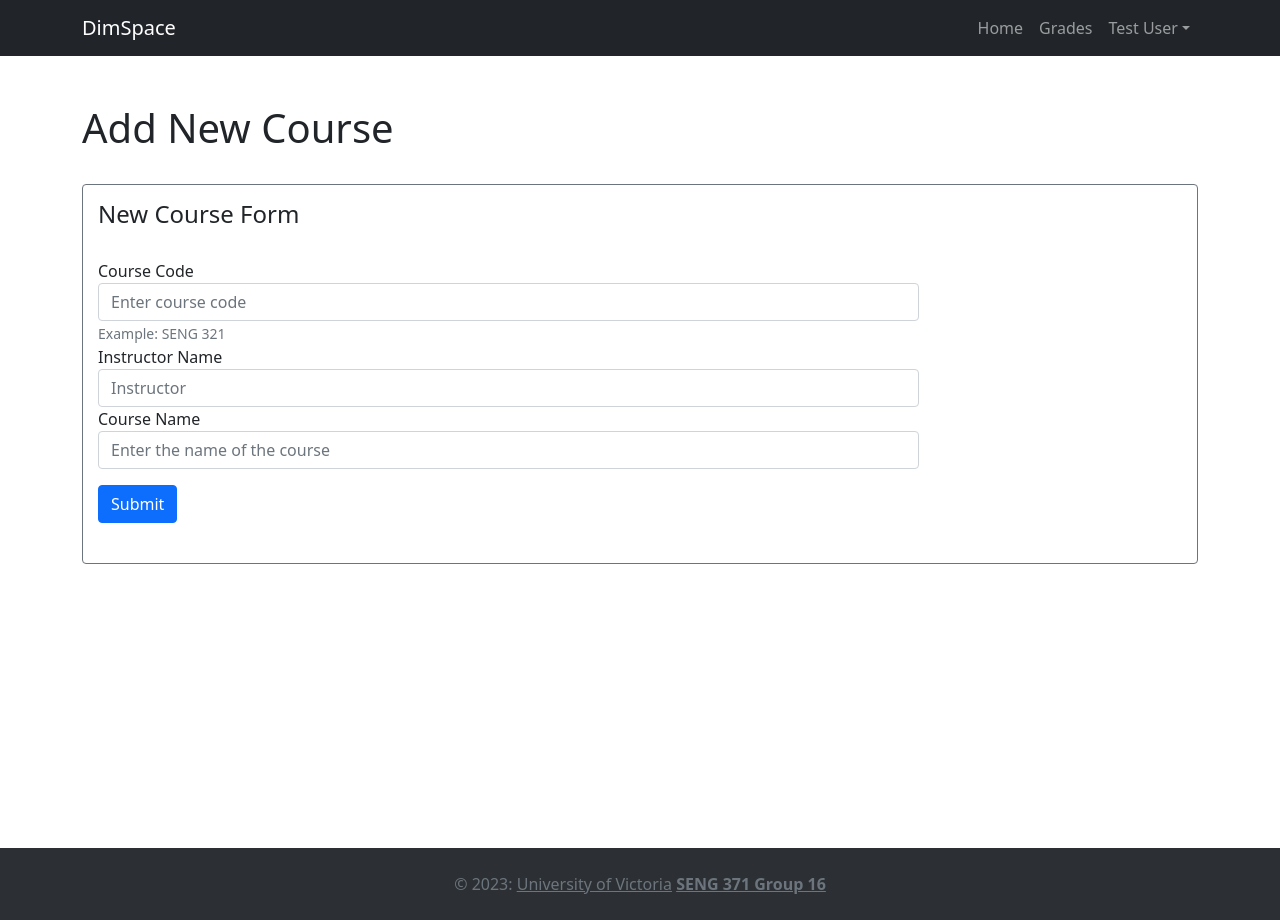
After one commit to stephenneale/seng371-group16, a Django app: page /dimspace/addcourse/ in a window 1280 px wide. The commit adds this page. Run offline with Django 4.2, Linux system fonts and the light colour scheme.

Commit message:
Implement 'Add Course' functionality
POST to spring API with JSON payload

```diff
--- /dev/null
+++ b/as-developers/frontend/dimspace-main/dimapp/templates/addcourse.html
@@ -0,0 +1,31 @@
+{% extends "base.html" %}
+
+{% block content %}
+{% load dimspace_extras %}
+<div class="container">
+    <div class="text mt-5" style="margin-bottom: 2em;">
+        <h1>Add New Course</h1>
+    </div>
+
+    <div class="col courses border border-secondary rounded" style="display: flex; flex-direction: column; padding-bottom: 25px; float: none; overflow: hidden">
+        <h4 style="margin: 15px;">New Course Form</h4>
+
+        <form style="margin: 15px; margin-right: 25%" name="newcourseform" method="post">
+            <div class="form-group">
+              <label for="inputcode">Course Code</label>
+              <input type="code" name="code" class="form-control" id="inputcode" aria-describedby="codeHelp" placeholder="Enter course code">
+              <small id="codeHelp" class="form-text text-muted">Example: SENG 321</small>
+            </div>
+            <div class="form-group">
+              <label for="inputInstructor">Instructor Name</label>
+              <input type="instructor" name="instructor" class="form-control" id="inputInstructor" placeholder="Instructor">
+            </div>
+            <div class="form-group mb-3">
+                <label for="inputName">Course Name</label>
+                <input type="name" name="name" class="form-control" id="inputName" placeholder="Enter the name of the course">
+            </div>
+            <button type="submit" class="btn btn-primary">Submit</button>
+          </form>
+    </div>
+</div>
+{% endblock %}
--- a/as-developers/frontend/dimspace-main/dimapp/templates/home.html
+++ b/as-developers/frontend/dimspace-main/dimapp/templates/home.html
@@ -43,9 +43,9 @@ active
 
     <div class="col courses border border-secondary rounded" style="display: flex; flex-direction: column; padding-bottom: 25px; float: none; overflow: hidden">
         <h4 style="margin: 15px;">Courses</h1>
-        <div class="d-flex flex-row justify-content-around">
+        <div class="d-flex flex-row flex-wrap justify-content-around">
             {% for course in courses %}
-                <div class="card" style="width: 18rem;">
+                <div class="card mb-3" style="width: 18rem;">
                     <div class="card-body">
                         <h5 class="card-title" style="margin-bottom: 1em;">{{ course.code }}</h5>
                         {% with course_info|index:forloop.counter0 as info %}
@@ -57,5 +57,6 @@ active
             {% endfor %}
         </div>
     </div>
+    <a class="btn btn-primary mt-3" href="./addcourse/" style="float: right">Add Course</a>
 </div>
 {% endblock %}
--- a/as-developers/frontend/dimspace-main/dimapp/views.py
+++ b/as-developers/frontend/dimspace-main/dimapp/views.py
@@ -1,7 +1,9 @@
 """View classes for dimspace"""
+import json
 from django.views.generic import TemplateView
-from django.http import HttpResponseRedirect
 from django.views.decorators.csrf import csrf_exempt
+from django.utils.decorators import method_decorator
+from django.shortcuts import redirect
 import requests
 
 
@@ -71,11 +73,17 @@ class CourseHome(TemplateView):
         """Get context for course main page"""
 
         course_id = kwargs.get('course_id', -1)
+        content = get_from_api(f"content/{course_id}")
+        if content == []:
+            content = [{
+                "author":"DimSpace",
+                "message":"Nothing found here, check back later!",
+            }]
 
         # Set context
         context = super().get_context_data(**kwargs)
         context['course'] = get_from_api(f"courses/{course_id}")
-        context['content'] = get_from_api(f"content/{course_id}")
+        context['content'] = content
         return context
 
 class CourseLectures(TemplateView):
@@ -145,3 +153,23 @@ class ViewAnnouncement(TemplateView):
         context['course'] = get_from_api(f"courses/{course_id}")
         context['announcement'] = announcement
         return context
+
+
+@method_decorator(csrf_exempt, name='dispatch')
+class AddCourse(TemplateView):
+    """Add new course class"""
+    template_name="addcourse.html"
+
+    def post(self, request):
+        """Posts new course to API"""
+        payload = request.POST.dict()
+        headers = {'content-type': 'application/json'}
+
+        requests.post(API_LINK+'courses', data=json.dumps(payload), headers=headers, timeout=10)
+
+        return redirect('/dimspace/addcourse/success')
+
+
+class AddCourseSuccess(TemplateView):
+    """Success message for add course"""
+    template_name="addcourse_success.html"
--- a/as-developers/frontend/dimspace-main/dimspace/urls.py
+++ b/as-developers/frontend/dimspace-main/dimspace/urls.py
@@ -15,7 +15,7 @@ Including another URLconf
 """
 from django.contrib import admin
 from django.urls import path
-from dimapp.views import Home, CourseHome, CourseLectures, CourseAssignments, CourseLabs, Grades, ViewAnnouncement
+from dimapp.views import Home, CourseHome, CourseLectures, CourseAssignments, CourseLabs, Grades, ViewAnnouncement, AddCourse, AddCourseSuccess
 
 urlpatterns = [
     path('admin/', admin.site.urls),
@@ -26,4 +26,6 @@ urlpatterns = [
     path('dimspace/course/<int:course_id>/labs/', CourseLabs.as_view()),
     path('dimspace/course/<int:course_id>/announcements/<int:content_id>', ViewAnnouncement.as_view()),
     path('dimspace/grades/', Grades.as_view()),
+    path('dimspace/addcourse/', AddCourse.as_view()),
+    path('dimspace/addcourse/success', AddCourseSuccess.as_view())
 ]
```
Also changed, not shown: as-developers/frontend/dimspace-main/dimapp/templates/addcourse_success.html (added, +16 -0 lines).
